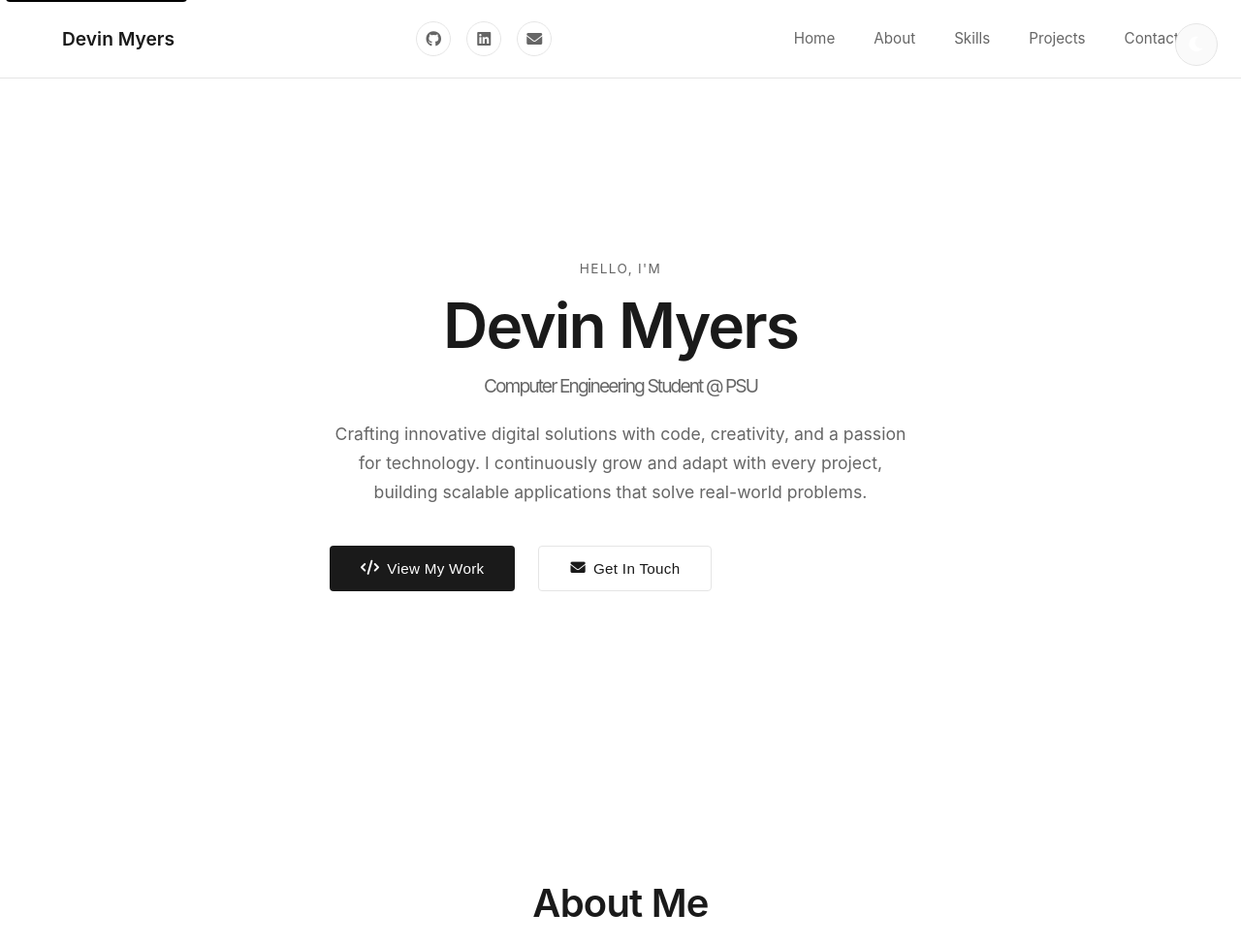
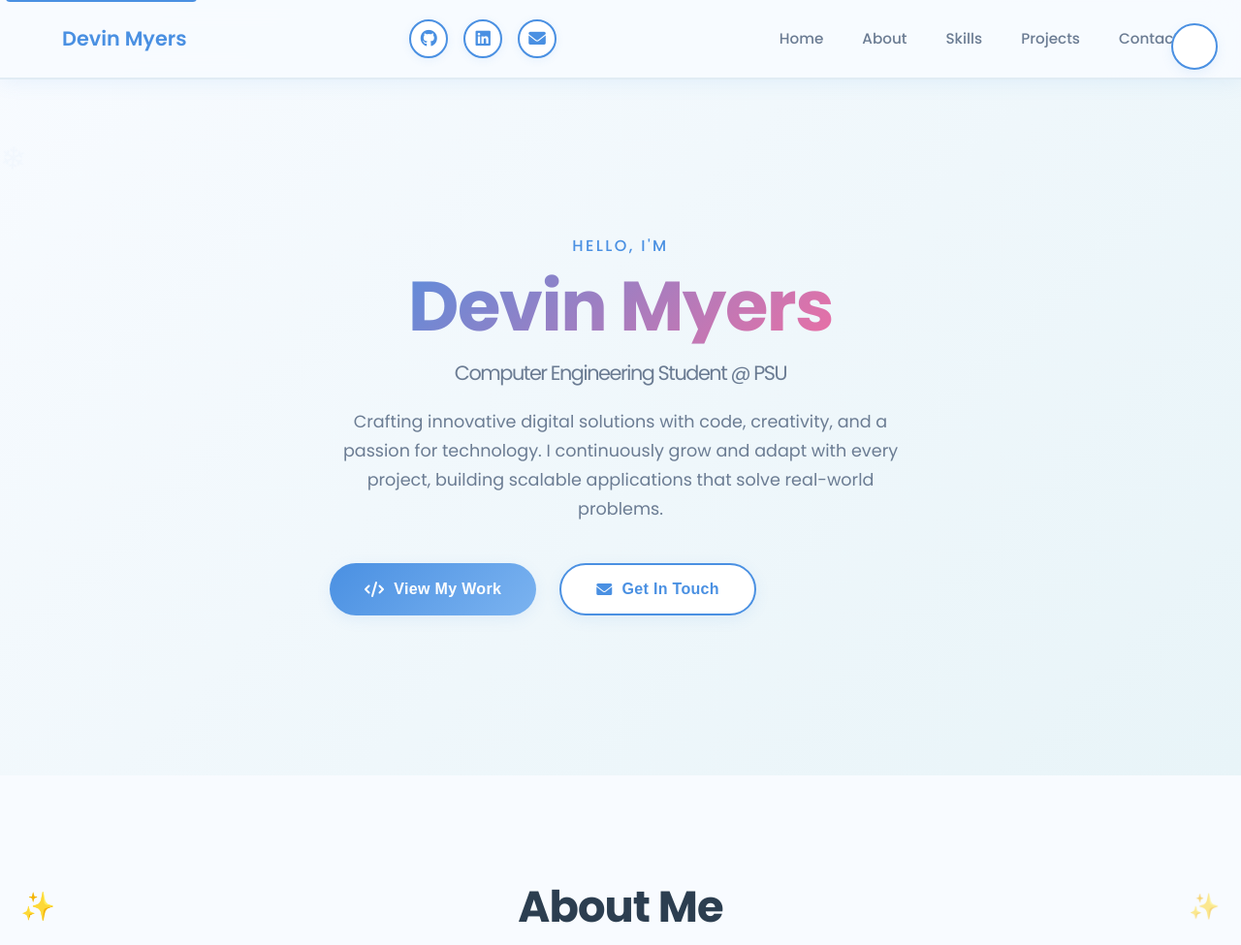
Before and after one commit to Devin-M5706/portfolio, a website: page index.html in a window 1280 px wide. Shown: the top 975 px of the page at 97% size. Drawn offline with Linux system fonts and the light colour scheme.

Commit message:
Transform portfolio to Poro theme (Riot Games inspired) - Add Freljord-inspired color scheme with soft blues, whites, and pinks - Implement playful animations (poro bounce, wiggle, sparkle effects) - Add floating snowflake decorations in hero section - Update typography to Poppins for whimsical feel - Enhance buttons and cards with rounded, friendly styling - Add gradient text effects and soft shadows throughout

```diff
--- a/index.html
+++ b/index.html
@@ -6,6 +6,7 @@
     <title>Devin Myers - Software Engineer Portfolio</title>
     <meta name="description" content="Professional software engineering portfolio showcasing innovative projects and technical expertise">
     <link rel="stylesheet" href="styles.css">
+    <link href="https://fonts.googleapis.com/css2?family=Poppins:wght@400;500;600;700&display=swap" rel="stylesheet">
     <link rel="stylesheet" href="https://cdnjs.cloudflare.com/ajax/libs/font-awesome/6.0.0/css/all.min.css">
 </head>
 <body class="light-mode">
--- a/styles.css
+++ b/styles.css
@@ -6,35 +6,42 @@
 }
 
 :root {
-    /* Light Mode Colors - Minimalist Professional */
-    --primary-color: #000000;
-    --secondary-color: #333333;
-    --accent-color: #0066ff;
-    --background-color: #ffffff;
-    --surface-color: #fafafa;
-    --text-primary: #1a1a1a;
-    --text-secondary: #666666;
-    --border-color: #e5e5e5;
-    --shadow-color: rgba(0, 0, 0, 0.05);
-    --shadow-hover: rgba(0, 0, 0, 0.1);
+    /* Light Mode Colors - Poro Theme (Freljord Icy) */
+    --primary-color: #4A90E2;
+    --secondary-color: #7BB3F0;
+    --accent-color: #FF6B9D;
+    --background-color: #F8FBFF;
+    --surface-color: #FFFFFF;
+    --text-primary: #2C3E50;
+    --text-secondary: #6B7C93;
+    --border-color: #E1ECF4;
+    --shadow-color: rgba(74, 144, 226, 0.1);
+    --shadow-hover: rgba(74, 144, 226, 0.2);
 
-    /* Dark Mode Colors - Minimalist Professional */
-    --dark-primary-color: #ffffff;
-    --dark-secondary-color: #e0e0e0;
-    --dark-accent-color: #0066ff;
-    --dark-background-color: #0a0a0a;
-    --dark-surface-color: #141414;
-    --dark-text-primary: #ffffff;
-    --dark-text-secondary: #a0a0a0;
-    --dark-border-color: #2a2a2a;
-    --dark-shadow-color: rgba(0, 0, 0, 0.3);
-    --dark-shadow-hover: rgba(0, 0, 0, 0.5);
+    /* Dark Mode Colors - Poro Theme (Night Freljord) */
+    --dark-primary-color: #7BB3F0;
+    --dark-secondary-color: #A8D0F0;
+    --dark-accent-color: #FF9DBE;
+    --dark-background-color: #1A2332;
+    --dark-surface-color: #243447;
+    --dark-text-primary: #E8F4F8;
+    --dark-text-secondary: #B8D4E8;
+    --dark-border-color: #3A4A5C;
+    --dark-shadow-color: rgba(123, 179, 240, 0.2);
+    --dark-shadow-hover: rgba(123, 179, 240, 0.3);
+
+    /* Poro Colors */
+    --poro-white: #FFFFFF;
+    --poro-blue: #4A90E2;
+    --poro-pink: #FF6B9D;
+    --poro-brown: #D4A574;
+    --poro-ice: #E8F4F8;
 
     /* Common Colors */
-    --success-color: #00c853;
-    --warning-color: #ff9800;
-    --error-color: #f44336;
-    --info-color: #0066ff;
+    --success-color: #4ECDC4;
+    --warning-color: #FFD93D;
+    --error-color: #FF6B6B;
+    --info-color: #4A90E2;
 
     /* Transitions */
     --transition-fast: 0.15s ease;
@@ -63,10 +70,13 @@ body.dark-mode {
 }
 
 body {
-    font-family: -apple-system, BlinkMacSystemFont, 'Segoe UI', 'Inter', 'Helvetica Neue', Arial, sans-serif;
+    font-family: 'Poppins', -apple-system, BlinkMacSystemFont, 'Segoe UI', 'Inter', 'Helvetica Neue', Arial, sans-serif;
     line-height: 1.6;
     color: var(--text-primary);
     background-color: var(--background-color);
+    background-image:
+        radial-gradient(circle at 20% 50%, rgba(74, 144, 226, 0.03) 0%, transparent 50%),
+        radial-gradient(circle at 80% 80%, rgba(255, 107, 157, 0.03) 0%, transparent 50%);
     transition: background-color var(--transition-normal), color var(--transition-normal);
     overflow-x: hidden;
     font-feature-settings: "kern" 1;
@@ -85,22 +95,25 @@ body {
 
 .theme-btn {
     background: var(--surface-color);
-    color: var(--text-primary);
-    border: 1px solid var(--border-color);
+    color: var(--primary-color);
+    border: 2px solid var(--primary-color);
     border-radius: 50%;
-    width: 44px;
-    height: 44px;
+    width: 48px;
+    height: 48px;
     cursor: pointer;
     font-size: 1.1rem;
     transition: all var(--transition-normal);
     display: flex;
     align-items: center;
     justify-content: center;
+    box-shadow: 0 4px 12px var(--shadow-color);
 }
 
 .theme-btn:hover {
-    background: var(--border-color);
-    transform: scale(1.05);
+    background: var(--primary-color);
+    color: var(--poro-white);
+    transform: scale(1.1) rotate(5deg);
+    box-shadow: 0 6px 20px var(--shadow-hover);
 }
 
 .theme-btn:active {
@@ -113,15 +126,17 @@ body {
     position: fixed;
     top: 0;
     width: 100%;
-    background: rgba(255, 255, 255, 0.8);
-    backdrop-filter: blur(10px);
-    border-bottom: 1px solid var(--border-color);
+    background: rgba(248, 251, 255, 0.9);
+    backdrop-filter: blur(15px);
+    border-bottom: 2px solid var(--border-color);
     z-index: 999;
     transition: all var(--transition-normal);
+    box-shadow: 0 2px 20px var(--shadow-color);
 }
 
 body.dark-mode .navbar {
-    background: rgba(10, 10, 10, 0.8);
+    background: rgba(26, 35, 50, 0.9);
+    border-bottom-color: var(--dark-border-color);
 }
 
 .nav-container {
@@ -138,15 +153,16 @@ body.dark-mode .navbar {
     display: flex;
     align-items: center;
     gap: 12px;
-    font-size: 1.2rem;
+    font-size: 1.3rem;
     font-weight: 600;
-    color: var(--text-primary);
-    transition: opacity var(--transition-normal);
+    color: var(--primary-color);
+    transition: all var(--transition-normal);
     text-decoration: none;
 }
 
 .nav-logo:hover {
-    opacity: 0.7;
+    transform: scale(1.05);
+    color: var(--accent-color);
 }
 
 /* Navigation Social Links */
@@ -158,24 +174,26 @@ body.dark-mode .navbar {
 }
 
 .nav-social-link {
-    width: 36px;
-    height: 36px;
-    background: transparent;
-    color: var(--text-secondary);
+    width: 40px;
+    height: 40px;
+    background: var(--surface-color);
+    color: var(--primary-color);
     border-radius: 50%;
     display: flex;
     align-items: center;
     justify-content: center;
     text-decoration: none;
     transition: all var(--transition-normal);
-    font-size: 1rem;
-    border: 1px solid var(--border-color);
+    font-size: 1.1rem;
+    border: 2px solid var(--primary-color);
+    box-shadow: 0 2px 8px var(--shadow-color);
 }
 
 .nav-social-link:hover {
-    color: var(--text-primary);
-    border-color: var(--text-primary);
-    transform: translateY(-2px);
+    background: var(--primary-color);
+    color: var(--poro-white);
+    transform: translateY(-3px) scale(1.1);
+    box-shadow: 0 4px 16px var(--shadow-hover);
 }
 
 
@@ -188,15 +206,32 @@ body.dark-mode .navbar {
 .nav-link {
     text-decoration: none;
     color: var(--text-secondary);
-    font-weight: 400;
+    font-weight: 500;
     font-size: 0.95rem;
-    transition: color var(--transition-normal);
+    transition: all var(--transition-normal);
     position: relative;
     padding: 8px 0;
 }
 
 .nav-link:hover {
-    color: var(--text-primary);
+    color: var(--primary-color);
+    transform: translateY(-2px);
+}
+
+.nav-link::after {
+    content: '';
+    position: absolute;
+    bottom: 0;
+    left: 0;
+    width: 0;
+    height: 3px;
+    background: linear-gradient(90deg, var(--primary-color), var(--accent-color));
+    border-radius: 2px;
+    transition: width var(--transition-normal);
+}
+
+.nav-link:hover::after {
+    width: 100%;
 }
 
 .hamburger {
@@ -226,10 +261,47 @@ body.dark-mode .navbar {
     min-height: 100vh;
     display: flex;
     align-items: center;
-    background: var(--background-color);
+    background: linear-gradient(135deg, var(--background-color) 0%, var(--poro-ice) 100%);
     position: relative;
     overflow: hidden;
     padding-top: 80px;
+}
+
+.hero::before {
+    content: '❄';
+    position: absolute;
+    font-size: 2rem;
+    color: rgba(74, 144, 226, 0.1);
+    animation: float-snowflake 20s linear infinite;
+    pointer-events: none;
+}
+
+.hero::after {
+    content: '❄';
+    position: absolute;
+    font-size: 1.5rem;
+    color: rgba(255, 107, 157, 0.1);
+    animation: float-snowflake 15s linear infinite reverse;
+    pointer-events: none;
+    right: 10%;
+    top: 20%;
+}
+
+@keyframes float-snowflake {
+    0% {
+        transform: translateY(0) rotate(0deg);
+        opacity: 0;
+    }
+    10% {
+        opacity: 0.3;
+    }
+    90% {
+        opacity: 0.3;
+    }
+    100% {
+        transform: translateY(-100vh) rotate(360deg);
+        opacity: 0;
+    }
 }
 
 .hero-container {
@@ -249,34 +321,46 @@ body.dark-mode .navbar {
 }
 
 .hero-title {
-    font-size: 4rem;
-    font-weight: 600;
+    font-size: 4.5rem;
+    font-weight: 700;
     margin-bottom: 24px;
     line-height: 1.1;
-    letter-spacing: -0.03em;
+    letter-spacing: -0.02em;
 }
 
 .greeting {
     display: block;
-    font-size: 1.1rem;
-    color: var(--text-secondary);
+    font-size: 1rem;
+    color: var(--primary-color);
     margin-bottom: 16px;
-    font-weight: 400;
+    font-weight: 500;
     text-transform: uppercase;
-    letter-spacing: 0.1em;
-    font-size: 0.85rem;
+    letter-spacing: 0.15em;
 }
 
 .name {
     display: block;
-    color: var(--text-primary);
+    background: linear-gradient(135deg, var(--primary-color), var(--accent-color));
+    -webkit-background-clip: text;
+    -webkit-text-fill-color: transparent;
+    background-clip: text;
     margin-bottom: 16px;
+    animation: poro-bounce 3s ease-in-out infinite;
+}
+
+@keyframes poro-bounce {
+    0%, 100% {
+        transform: translateY(0);
+    }
+    50% {
+        transform: translateY(-5px);
+    }
 }
 
 .title {
     display: block;
     color: var(--text-secondary);
-    font-size: 1.2rem;
+    font-size: 1.3rem;
     font-weight: 400;
     margin-top: 8px;
 }
@@ -297,39 +381,51 @@ body.dark-mode .navbar {
 }
 
 .btn {
-    padding: 14px 32px;
+    padding: 16px 36px;
     border: none;
-    border-radius: 4px;
-    font-size: 0.95rem;
-    font-weight: 500;
+    border-radius: 30px;
+    font-size: 1rem;
+    font-weight: 600;
     cursor: pointer;
     transition: all var(--transition-normal);
     display: inline-flex;
     align-items: center;
-    gap: 8px;
+    gap: 10px;
     text-decoration: none;
     position: relative;
     letter-spacing: 0.02em;
+    box-shadow: 0 4px 15px var(--shadow-color);
 }
 
 .btn-primary {
-    background: var(--text-primary);
-    color: var(--background-color);
+    background: linear-gradient(135deg, var(--primary-color), var(--secondary-color));
+    color: var(--poro-white);
 }
 
 .btn-primary:hover {
-    opacity: 0.8;
+    transform: translateY(-3px) scale(1.05);
+    box-shadow: 0 8px 25px var(--shadow-hover);
+    animation: poro-wiggle 0.5s ease;
 }
 
 .btn-secondary {
-    background: transparent;
-    color: var(--text-primary);
-    border: 1px solid var(--border-color);
+    background: var(--surface-color);
+    color: var(--primary-color);
+    border: 2px solid var(--primary-color);
 }
 
 .btn-secondary:hover {
-    border-color: var(--text-primary);
-    background: var(--surface-color);
+    background: var(--primary-color);
+    color: var(--poro-white);
+    transform: translateY(-3px) scale(1.05);
+    box-shadow: 0 8px 25px var(--shadow-hover);
+    animation: poro-wiggle 0.5s ease;
+}
+
+@keyframes poro-wiggle {
+    0%, 100% { transform: translateY(-3px) scale(1.05) rotate(0deg); }
+    25% { transform: translateY(-3px) scale(1.05) rotate(-2deg); }
+    75% { transform: translateY(-3px) scale(1.05) rotate(2deg); }
 }
 
 
@@ -343,12 +439,48 @@ body.dark-mode .navbar {
 
 /* Section Titles */
 .section-title {
-    font-size: 2.5rem;
-    font-weight: 600;
+    font-size: 2.8rem;
+    font-weight: 700;
     text-align: center;
     margin-bottom: 60px;
     color: var(--text-primary);
     letter-spacing: -0.02em;
+    position: relative;
+    display: inline-block;
+    width: 100%;
+}
+
+.section-title::before {
+    content: '✨';
+    position: absolute;
+    left: -40px;
+    top: 50%;
+    transform: translateY(-50%);
+    font-size: 1.5rem;
+    opacity: 0.5;
+    animation: sparkle 2s ease-in-out infinite;
+}
+
+.section-title::after {
+    content: '✨';
+    position: absolute;
+    right: -40px;
+    top: 50%;
+    transform: translateY(-50%);
+    font-size: 1.5rem;
+    opacity: 0.5;
+    animation: sparkle 2s ease-in-out infinite 0.5s;
+}
+
+@keyframes sparkle {
+    0%, 100% {
+        opacity: 0.3;
+        transform: translateY(-50%) scale(1);
+    }
+    50% {
+        opacity: 1;
+        transform: translateY(-50%) scale(1.2);
+    }
 }
 
 /* About Section */
@@ -381,21 +513,27 @@ body.dark-mode .navbar {
 .stat {
     text-align: center;
     padding: 32px 20px;
-    background: transparent;
-    border-radius: var(--border-radius);
+    background: var(--surface-color);
+    border-radius: 20px;
     transition: all var(--transition-normal);
-    border: none;
+    border: 2px solid var(--border-color);
+    box-shadow: 0 4px 15px var(--shadow-color);
 }
 
 .stat:hover {
-    transform: translateY(-4px);
+    transform: translateY(-6px) scale(1.02);
+    border-color: var(--primary-color);
+    box-shadow: 0 8px 25px var(--shadow-hover);
 }
 
 .stat-number {
     display: block;
-    font-size: 3rem;
-    font-weight: 600;
-    color: var(--text-primary);
+    font-size: 3.5rem;
+    font-weight: 700;
+    background: linear-gradient(135deg, var(--primary-color), var(--accent-color));
+    -webkit-background-clip: text;
+    -webkit-text-fill-color: transparent;
+    background-clip: text;
     margin-bottom: 8px;
 }
 
@@ -477,15 +615,18 @@ body.dark-mode .navbar {
 }
 
 .skill-item {
-    background: var(--background-color);
+    background: var(--surface-color);
     padding: 24px;
-    border-radius: var(--border-radius);
+    border-radius: 16px;
     transition: all var(--transition-normal);
-    border: 1px solid var(--border-color);
+    border: 2px solid var(--border-color);
+    box-shadow: 0 4px 12px var(--shadow-color);
 }
 
 .skill-item:hover {
-    border-color: var(--text-primary);
+    border-color: var(--primary-color);
+    transform: translateY(-4px);
+    box-shadow: 0 8px 20px var(--shadow-hover);
 }
 
 .skill-name {
@@ -524,20 +665,21 @@ body.dark-mode .navbar {
 
 .skill-bar {
     width: 100%;
-    height: 2px;
+    height: 8px;
     background: var(--border-color);
-    border-radius: 2px;
+    border-radius: 10px;
     overflow: hidden;
     position: relative;
 }
 
 .skill-progress {
     height: 100%;
-    background: var(--text-primary);
-    border-radius: 2px;
+    background: linear-gradient(90deg, var(--primary-color), var(--accent-color));
+    border-radius: 10px;
     width: 0;
-    transition: width 2.5s ease;
+    transition: width 2.5s cubic-bezier(0.4, 0, 0.2, 1);
     position: relative;
+    box-shadow: 0 2px 8px rgba(74, 144, 226, 0.3);
 }
 
 /* Projects Section */
@@ -553,15 +695,18 @@ body.dark-mode .navbar {
 }
 
 .project-card {
-    background: var(--background-color);
-    border-radius: var(--border-radius);
+    background: var(--surface-color);
+    border-radius: 20px;
     overflow: hidden;
     transition: all var(--transition-normal);
-    border: 1px solid var(--border-color);
+    border: 2px solid var(--border-color);
+    box-shadow: 0 4px 15px var(--shadow-color);
 }
 
 .project-card:hover {
-    border-color: var(--text-primary);
+    border-color: var(--primary-color);
+    transform: translateY(-8px);
+    box-shadow: 0 12px 30px var(--shadow-hover);
 }
 
 .project-image {
@@ -648,19 +793,23 @@ body.dark-mode .navbar {
 }
 
 .tech-tag {
-    background: var(--surface-color);
-    color: var(--text-primary);
-    padding: 6px 14px;
-    border-radius: 4px;
-    font-size: 0.8rem;
-    font-weight: 400;
+    background: var(--background-color);
+    color: var(--primary-color);
+    padding: 8px 16px;
+    border-radius: 20px;
+    font-size: 0.85rem;
+    font-weight: 500;
     letter-spacing: 0.01em;
-    border: 1px solid var(--border-color);
+    border: 2px solid var(--primary-color);
     transition: all var(--transition-fast);
+    box-shadow: 0 2px 8px var(--shadow-color);
 }
 
 .tech-tag:hover {
-    border-color: var(--text-primary);
+    background: var(--primary-color);
+    color: var(--poro-white);
+    transform: translateY(-2px);
+    box-shadow: 0 4px 12px var(--shadow-hover);
 }
 
 /* Contact Section */
@@ -685,27 +834,38 @@ body.dark-mode .navbar {
     display: flex;
     align-items: center;
     gap: 20px;
-    padding: 24px;
-    background: var(--background-color);
-    border-radius: var(--border-radius);
+    padding: 28px;
+    background: var(--surface-color);
+    border-radius: 16px;
     transition: all var(--transition-normal);
-    border: 1px solid var(--border-color);
+    border: 2px solid var(--border-color);
+    box-shadow: 0 4px 12px var(--shadow-color);
 }
 
 .contact-item:hover {
-    border-color: var(--text-primary);
+    border-color: var(--primary-color);
+    transform: translateY(-4px);
+    box-shadow: 0 8px 20px var(--shadow-hover);
 }
 
 .contact-item i {
-    font-size: 1.3rem;
-    color: var(--text-secondary);
-    width: 40px;
-    text-align: center;
-    transition: color var(--transition-normal);
+    font-size: 1.5rem;
+    color: var(--primary-color);
+    width: 50px;
+    height: 50px;
+    display: flex;
+    align-items: center;
+    justify-content: center;
+    background: var(--background-color);
+    border-radius: 50%;
+    border: 2px solid var(--primary-color);
+    transition: all var(--transition-normal);
 }
 
 .contact-item:hover i {
-    color: var(--text-primary);
+    background: var(--primary-color);
+    color: var(--poro-white);
+    transform: scale(1.1) rotate(5deg);
 }
 
 .contact-item h3 {
```
